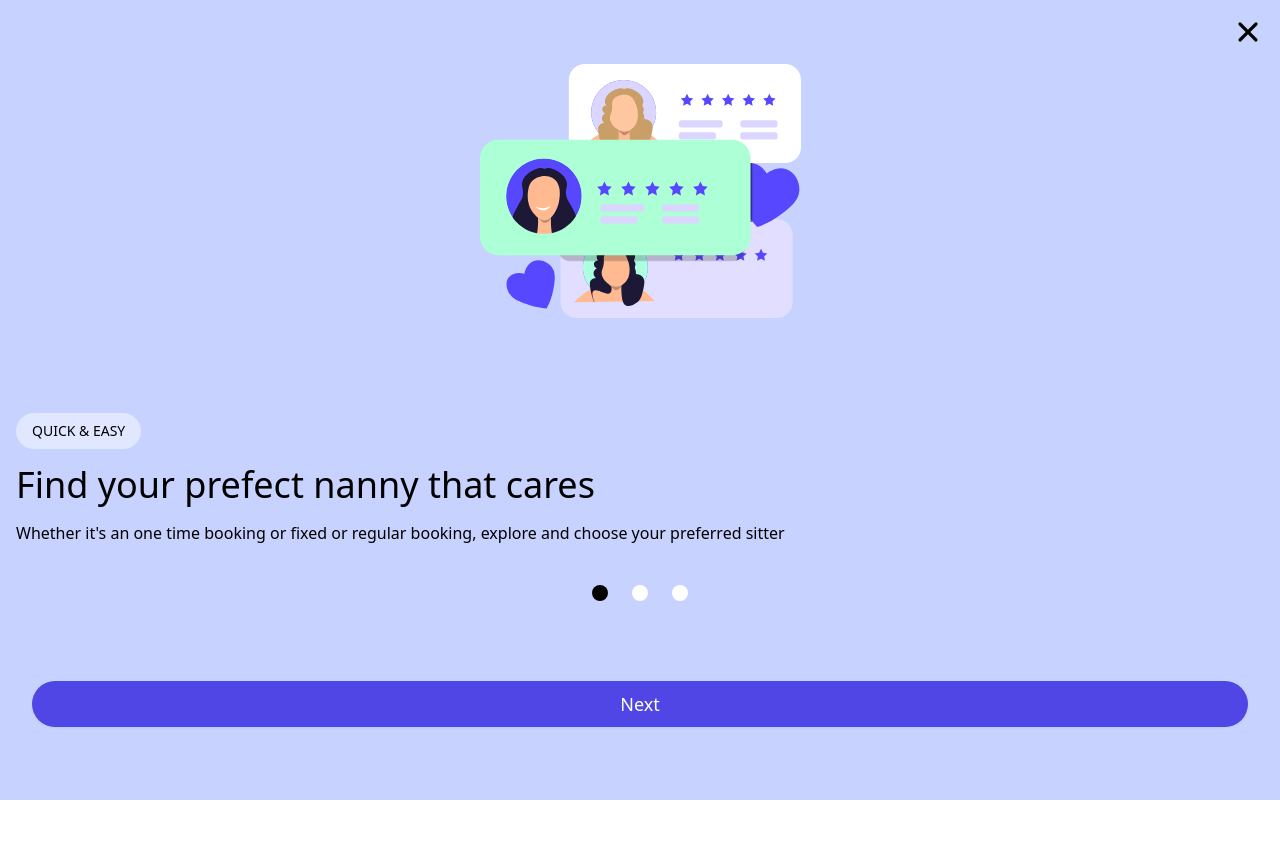
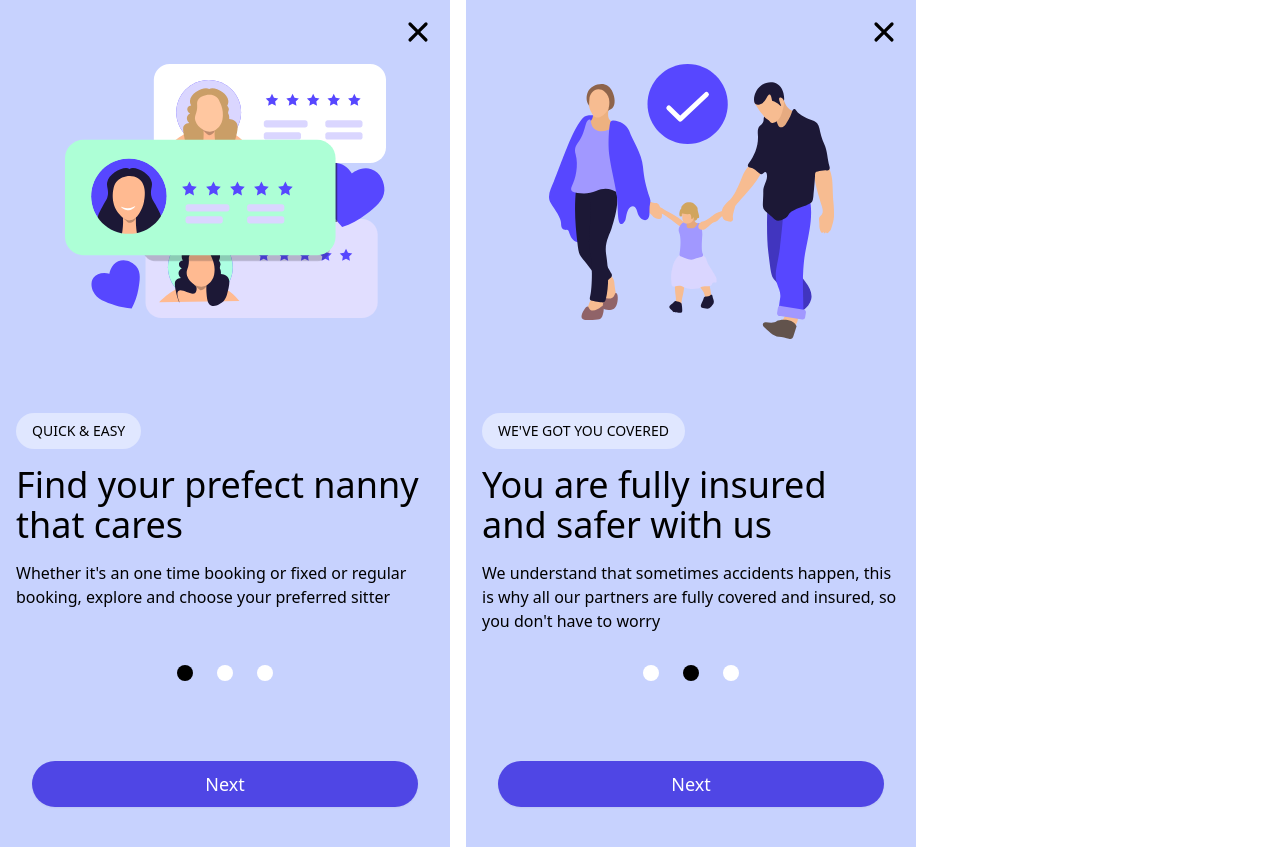
Before and after one commit to andres-codigo/nanny-nina, a Vue app: page /onboarding in a window 1280 px wide. Before the commit the page ends 800 px from the top, so only its background shows below. Built offline with nearby package versions, Linux system fonts and the light colour scheme.

Commit message:
[folder, vue, js, css] added review style for flex css properties when displaying multiple components/updated Image component prop/height added to paragraph component/onboarding carousel DOM moved into separate file and dynamic logic removed/vue router updated/input css updated

```diff
--- a/output.css
+++ b/output.css
@@ -665,11 +665,6 @@ select {
   float: right;
 }
 
-.mx-6 {
-  margin-left: 1.5rem;
-  margin-right: 1.5rem;
-}
-
 .mx-auto {
   margin-left: auto;
   margin-right: auto;
@@ -695,37 +690,9 @@ select {
   margin-right: 1rem;
 }
 
-.my-2 {
-  margin-top: 0.5rem;
-  margin-bottom: 0.5rem;
-}
-
-.my-10 {
-  margin-top: 2.5rem;
-  margin-bottom: 2.5rem;
-}
-
-.mx-2 {
-  margin-left: 0.5rem;
-  margin-right: 0.5rem;
-}
-
 .my-0 {
   margin-top: 0px;
   margin-bottom: 0px;
-}
-
-.mx-1 {
-  margin-left: 0.25rem;
-  margin-right: 0.25rem;
-}
-
-.mt-6 {
-  margin-top: 1.5rem;
-}
-
-.mb-4 {
-  margin-bottom: 1rem;
 }
 
 .mt-8 {
@@ -752,16 +719,12 @@ select {
   margin-top: 0.25rem;
 }
 
+.mt-6 {
+  margin-top: 1.5rem;
+}
+
 .mt-14 {
   margin-top: 3.5rem;
-}
-
-.mt-10 {
-  margin-top: 2.5rem;
-}
-
-.mb-20 {
-  margin-bottom: 5rem;
 }
 
 .ml-4 {
@@ -772,8 +735,8 @@ select {
   margin-right: 0.5rem;
 }
 
-.ml-3 {
-  margin-left: 0.75rem;
+.mb-4 {
+  margin-bottom: 1rem;
 }
 
 .block {
@@ -828,28 +791,16 @@ select {
   height: 1.25rem;
 }
 
-.h-3 {
-  height: 0.75rem;
-}
-
-.h-10 {
-  height: 2.5rem;
-}
-
 .h-4 {
   height: 1rem;
-}
-
-.min-h-325 {
-  min-height: 325px;
 }
 
 .min-h-full {
   min-height: 100%;
 }
 
-.w-full {
-  width: 100%;
+.min-h-325 {
+  min-height: 325px;
 }
 
 .w-6 {
@@ -872,44 +823,20 @@ select {
   width: 7rem;
 }
 
+.w-full {
+  width: 100%;
+}
+
 .w-5 {
   width: 1.25rem;
-}
-
-.w-3 {
-  width: 0.75rem;
-}
-
-.w-10 {
-  width: 2.5rem;
 }
 
 .w-4 {
   width: 1rem;
 }
 
-.max-w-7xl {
-  max-width: 80rem;
-}
-
-.max-w-3xl {
-  max-width: 48rem;
-}
-
-.max-w-2xl {
-  max-width: 42rem;
-}
-
-.max-w-5xl {
-  max-width: 64rem;
-}
-
-.max-w-4xl {
-  max-width: 56rem;
-}
-
-.max-w-6xl {
-  max-width: 72rem;
+.max-w-450-for-dev-not-prod {
+  max-width: 450px;
 }
 
 .grow {
@@ -930,16 +857,16 @@ select {
           appearance: none;
 }
 
-.grid-cols-2 {
-  grid-template-columns: repeat(2, minmax(0, 1fr));
-}
-
 .grid-cols-1 {
   grid-template-columns: repeat(1, minmax(0, 1fr));
 }
 
 .flex-col {
   flex-direction: column;
+}
+
+.flex-wrap {
+  flex-wrap: wrap;
 }
 
 .items-center {
@@ -954,28 +881,8 @@ select {
   justify-content: space-between;
 }
 
-.space-x-4 > :not([hidden]) ~ :not([hidden]) {
-  --tw-space-x-reverse: 0;
-  margin-right: calc(1rem * var(--tw-space-x-reverse));
-  margin-left: calc(1rem * calc(1 - var(--tw-space-x-reverse)));
-}
-
-.space-x-5 > :not([hidden]) ~ :not([hidden]) {
-  --tw-space-x-reverse: 0;
-  margin-right: calc(1.25rem * var(--tw-space-x-reverse));
-  margin-left: calc(1.25rem * calc(1 - var(--tw-space-x-reverse)));
-}
-
-.space-x-3 > :not([hidden]) ~ :not([hidden]) {
-  --tw-space-x-reverse: 0;
-  margin-right: calc(0.75rem * var(--tw-space-x-reverse));
-  margin-left: calc(0.75rem * calc(1 - var(--tw-space-x-reverse)));
-}
-
-.space-x-8 > :not([hidden]) ~ :not([hidden]) {
-  --tw-space-x-reverse: 0;
-  margin-right: calc(2rem * var(--tw-space-x-reverse));
-  margin-left: calc(2rem * calc(1 - var(--tw-space-x-reverse)));
+.gap-y-6 {
+  row-gap: 1.5rem;
 }
 
 .space-x-6 > :not([hidden]) ~ :not([hidden]) {
@@ -984,16 +891,12 @@ select {
   margin-left: calc(1.5rem * calc(1 - var(--tw-space-x-reverse)));
 }
 
-.rounded-full {
-  border-radius: 9999px;
-}
-
 .rounded-lg {
   border-radius: 0.5rem;
 }
 
-.rounded-md {
-  border-radius: 0.375rem;
+.rounded-full {
+  border-radius: 9999px;
 }
 
 .border {
@@ -1004,13 +907,13 @@ select {
   border-top-width: 1px;
 }
 
-.border-transparent {
-  border-color: transparent;
-}
-
 .border-gray-300 {
   --tw-border-opacity: 1;
   border-color: rgb(209 213 219 / var(--tw-border-opacity));
+}
+
+.border-transparent {
+  border-color: transparent;
 }
 
 .border-black {
@@ -1018,14 +921,14 @@ select {
   border-color: rgb(0 0 0 / var(--tw-border-opacity));
 }
 
+.bg-indigo-600 {
+  --tw-bg-opacity: 1;
+  background-color: rgb(79 70 229 / var(--tw-bg-opacity));
+}
+
 .bg-green-200 {
   --tw-bg-opacity: 1;
   background-color: rgb(187 247 208 / var(--tw-bg-opacity));
-}
-
-.bg-indigo-600 {
-  --tw-bg-opacity: 1;
-  background-color: rgb(79 70 229 / var(--tw-bg-opacity));
 }
 
 .bg-white {
@@ -1033,9 +936,19 @@ select {
   background-color: rgb(255 255 255 / var(--tw-bg-opacity));
 }
 
-.bg-green-100 {
+.bg-emerald-200 {
   --tw-bg-opacity: 1;
-  background-color: rgb(220 252 231 / var(--tw-bg-opacity));
+  background-color: rgb(167 243 208 / var(--tw-bg-opacity));
+}
+
+.bg-indigo-200 {
+  --tw-bg-opacity: 1;
+  background-color: rgb(199 210 254 / var(--tw-bg-opacity));
+}
+
+.bg-indigo-100 {
+  --tw-bg-opacity: 1;
+  background-color: rgb(224 231 255 / var(--tw-bg-opacity));
 }
 
 .bg-black {
@@ -1043,74 +956,19 @@ select {
   background-color: rgb(0 0 0 / var(--tw-bg-opacity));
 }
 
-.bg-emerald-200 {
-  --tw-bg-opacity: 1;
-  background-color: rgb(167 243 208 / var(--tw-bg-opacity));
-}
-
-.bg-red-200 {
-  --tw-bg-opacity: 1;
-  background-color: rgb(254 202 202 / var(--tw-bg-opacity));
-}
-
-.bg-red-100 {
-  --tw-bg-opacity: 1;
-  background-color: rgb(254 226 226 / var(--tw-bg-opacity));
-}
-
-.bg-red-600 {
-  --tw-bg-opacity: 1;
-  background-color: rgb(220 38 38 / var(--tw-bg-opacity));
-}
-
-.bg-indigo-100 {
-  --tw-bg-opacity: 1;
-  background-color: rgb(224 231 255 / var(--tw-bg-opacity));
-}
-
-.bg-indigo-200 {
-  --tw-bg-opacity: 1;
-  background-color: rgb(199 210 254 / var(--tw-bg-opacity));
-}
-
-.bg-indigo-50 {
-  --tw-bg-opacity: 1;
-  background-color: rgb(238 242 255 / var(--tw-bg-opacity));
-}
-
 .object-center {
   -o-object-position: center;
      object-position: center;
 }
 
-.py-2 {
-  padding-top: 0.5rem;
-  padding-bottom: 0.5rem;
-}
-
-.px-8 {
-  padding-left: 2rem;
-  padding-right: 2rem;
-}
-
-.py-8 {
-  padding-top: 2rem;
-  padding-bottom: 2rem;
+.px-6 {
+  padding-left: 1.5rem;
+  padding-right: 1.5rem;
 }
 
 .py-3 {
   padding-top: 0.75rem;
   padding-bottom: 0.75rem;
-}
-
-.px-4 {
-  padding-left: 1rem;
-  padding-right: 1rem;
-}
-
-.px-6 {
-  padding-left: 1.5rem;
-  padding-right: 1.5rem;
 }
 
 .py-12 {
@@ -1121,6 +979,16 @@ select {
 .px-3 {
   padding-left: 0.75rem;
   padding-right: 0.75rem;
+}
+
+.py-2 {
+  padding-top: 0.5rem;
+  padding-bottom: 0.5rem;
+}
+
+.px-4 {
+  padding-left: 1rem;
+  padding-right: 1rem;
 }
 
 .px-2 {
@@ -1141,24 +1009,6 @@ select {
 .px-5 {
   padding-left: 1.25rem;
   padding-right: 1.25rem;
-}
-
-.py-0\.5 {
-  padding-top: 0.125rem;
-  padding-bottom: 0.125rem;
-}
-
-.py-0 {
-  padding-top: 0px;
-  padding-bottom: 0px;
-}
-
-.pt-10 {
-  padding-top: 2.5rem;
-}
-
-.pb-20 {
-  padding-bottom: 5rem;
 }
 
 .pr-4 {
@@ -1189,6 +1039,10 @@ select {
   padding-top: 1.5rem;
 }
 
+.pt-10 {
+  padding-top: 2.5rem;
+}
+
 .pt-20 {
   padding-top: 5rem;
 }
@@ -1210,16 +1064,6 @@ select {
   line-height: 1.25rem;
 }
 
-.text-4xl {
-  font-size: 2.25rem;
-  line-height: 2.5rem;
-}
-
-.text-lg {
-  font-size: 1.125rem;
-  line-height: 1.75rem;
-}
-
 .text-3xl {
   font-size: 1.875rem;
   line-height: 2.25rem;
@@ -1230,9 +1074,18 @@ select {
   line-height: 2rem;
 }
 
-.text-base {
-  font-size: 1rem;
-  line-height: 1.5rem;
+.text-lg {
+  font-size: 1.125rem;
+  line-height: 1.75rem;
+}
+
+.text-4xl {
+  font-size: 2.25rem;
+  line-height: 2.5rem;
+}
+
+.font-normal {
+  font-weight: 400;
 }
 
 .font-medium {
@@ -1243,27 +1096,18 @@ select {
   font-weight: 300;
 }
 
-.font-normal {
-  font-weight: 400;
-}
-
 .uppercase {
   text-transform: uppercase;
 }
 
-.text-black {
+.text-indigo-600 {
   --tw-text-opacity: 1;
-  color: rgb(0 0 0 / var(--tw-text-opacity));
+  color: rgb(79 70 229 / var(--tw-text-opacity));
 }
 
 .text-white {
   --tw-text-opacity: 1;
   color: rgb(255 255 255 / var(--tw-text-opacity));
-}
-
-.text-indigo-600 {
-  --tw-text-opacity: 1;
-  color: rgb(79 70 229 / var(--tw-text-opacity));
 }
 
 .text-emerald-200 {
@@ -1286,9 +1130,9 @@ select {
   color: rgb(107 114 128 / var(--tw-text-opacity));
 }
 
-.text-green-800 {
+.text-black {
   --tw-text-opacity: 1;
-  color: rgb(22 101 52 / var(--tw-text-opacity));
+  color: rgb(0 0 0 / var(--tw-text-opacity));
 }
 
 .antialiased {
@@ -1399,23 +1243,42 @@ select {
   right: 0px;
 }
 
+/* Carousel */
+
+.active {
+  --tw-bg-opacity: 1;
+  background-color: rgb(0 0 0 / var(--tw-bg-opacity));
+}
+
+.fade {
+  -webkit-animation-name: fade;
+          animation-name: fade;
+  -webkit-animation-duration: 1.5s;
+          animation-duration: 1.5s;
+}
+
+@-webkit-keyframes fade {
+  from {
+    opacity: .4
+  }
+
+  to {
+    opacity: 1
+  }
+}
+
+@keyframes fade {
+  from {
+    opacity: .4
+  }
+
+  to {
+    opacity: 1
+  }
+}
+
 .hover\:border-transparent:hover {
   border-color: transparent;
-}
-
-.hover\:bg-indigo-700:hover {
-  --tw-bg-opacity: 1;
-  background-color: rgb(67 56 202 / var(--tw-bg-opacity));
-}
-
-.hover\:bg-gray-50:hover {
-  --tw-bg-opacity: 1;
-  background-color: rgb(249 250 251 / var(--tw-bg-opacity));
-}
-
-.hover\:bg-purple-600:hover {
-  --tw-bg-opacity: 1;
-  background-color: rgb(147 51 234 / var(--tw-bg-opacity));
 }
 
 .hover\:bg-indigo-500:hover {
@@ -1459,30 +1322,18 @@ select {
   --tw-ring-color: rgb(16 185 129 / var(--tw-ring-opacity));
 }
 
-.focus\:ring-red-500:focus {
-  --tw-ring-opacity: 1;
-  --tw-ring-color: rgb(239 68 68 / var(--tw-ring-opacity));
-}
-
 .focus\:ring-offset-2:focus {
   --tw-ring-offset-width: 2px;
 }
 
+.active\:bg-indigo-700:active {
+  --tw-bg-opacity: 1;
+  background-color: rgb(67 56 202 / var(--tw-bg-opacity));
+}
+
 @media (min-width: 640px) {
-  .sm\:px-6 {
-    padding-left: 1.5rem;
-    padding-right: 1.5rem;
-  }
-
-  .sm\:px-4 {
-    padding-left: 1rem;
-    padding-right: 1rem;
+  .sm\:gap-x-4 {
+    -moz-column-gap: 1rem;
+         column-gap: 1rem;
   }
 }
-
-@media (min-width: 1024px) {
-  .lg\:px-8 {
-    padding-left: 2rem;
-    padding-right: 2rem;
-  }
-}
--- a/src/components/carousel/Image.vue
+++ b/src/components/carousel/Image.vue
@@ -1,13 +1,13 @@
 <template>
-	<div class="onBoarding fade">
-		<img :src="svg">
+	<div class="fade">
+		<img :src="src">
 	</div>
 </template>
 
 <script>
 export default {
 	props: {
-		svg: String
+		src: String
 	}
 }
 </script>
--- a/src/components/carousel/Paragraph.vue
+++ b/src/components/carousel/Paragraph.vue
@@ -1,5 +1,5 @@
 <template>
-	<p class="font-light">{{ content }}</p>
+	<p class="font-light h-16">{{ content }}</p>
 </template>
 
 <script>
--- a/src/pages/onboarding/Onboarding.vue
+++ /dev/null
@@ -1,119 +0,0 @@
-<script setup>
-import Image from '../../components/carousel/Image.vue'
-import Badge from '../../components/carousel/Badge.vue'
-import Header from '../../components/carousel/Header.vue'
-import Paragraph from '../../components/carousel/Paragraph.vue'
-import NavigationDot from '../../components/carousel/NavigationDot.vue'
-import ButtonIndigo from '../../components/form/ButtonIndigo.vue'
-</script>
-
-<template>
-	<div class="bg-indigo-200 w-screen h-screen">
-		<header>
-			<div class="h-16 pt-4 px-4">
-				<router-link to="/home" class="float-right"><XIcon class="w-8 h-8" aria-hidden="true" /></router-link>
-			</div>
-		</header>
-		<main>
-			<div class="flex flex-col justify-center px-4 bg-indigo-200">
-				<div class="flex justify-center min-h-325">
-					<Image svg="../../assets/svg/onboarding/onboarding-1.svg" />
-					<Image svg="../../assets/svg/onboarding/onboarding-2.svg" />
-					<Image svg="../../assets/svg/onboarding/onboarding-3.svg" />
-				</div>
-
-				<div class="pt-6">
-					<Badge title="quick &amp; easy" backgroundColor="bg-indigo-100" textColor="text-black" />
-				</div>
-
-				<div class="pt-4">
-					<Header title="Find your prefect nanny that cares" />
-					<Paragraph content="Whether it's an one time booking or fixed or regular booking, explore and choose your preferred sitter" />
-				</div>
-
-				<div class="inline-flex justify-center space-x-6 slideshow-navigation pt-10">
-					<NavigationDot backgroundColor="bg-white" backgroundColorHover="hover:bg-black" @click="currentSlide(1)" />
-					<NavigationDot backgroundColor="bg-white" backgroundColorHover="hover:bg-black" @click="currentSlide(2)" />
-					<NavigationDot backgroundColor="bg-white" backgroundColorHover="hover:bg-black" @click="currentSlide(3)" />
-				</div>
-
-				<div class="pt-20 pb-10 px-4">
-					<router-link to="/onboarding/2">
-						<ButtonIndigo text="Next" />
-					</router-link>
-				</div>
-			</div>
-		</main>
-	</div>
-</template>
-
-<script>
-import { XIcon } from '@heroicons/vue/solid'
-
-export default {
-	data() {
-		return {
-			slideIndex: 0,
-		}
-	},
-	components: {
-		XIcon
-	},
-	methods: {
-		currentSlide(slideNumber) {
-			this.showSlides(slideNumber);
-		},
-		showSlides(slideNumber) {
-			this.slideIndex = slideNumber;
-			let i;
-			const slides = document.getElementsByClassName("onBoarding");
-			const dots = document.getElementsByClassName("dot");
-
-			if (slideNumber > slides.length) {
-				this.slideIndex = 1;
-			}
-
-			if (slideNumber < 1) {
-				this.slideIndex = slides.length;
-			}
-
-			for (i = 0; i < slides.length; i++) {
-				slides[i].style.display = "none";
-			}
-
-			for (i = 0; i < dots.length; i++) {
-				dots[i].className = dots[i].className.replace(" active", "");
-			}
-
-			slides[this.slideIndex-1].style.display = "block";
-			dots[this.slideIndex-1].className += " active";
-		},
-	},
-	mounted() {
-		this.slideIndex = 1;
-		this.showSlides(this.slideIndex);
-	}
-}
-</script>
-
-<style scoped>
-.active {
-  @apply bg-black;
-}
-
-.fade {
-  animation-name: fade;
-  animation-duration: 1.5s;
-}
-
-@-webkit-keyframes fade {
-  from {opacity: .4}
-  to {opacity: 1}
-}
-
-@keyframes fade {
-  from {opacity: .4}
-  to {opacity: 1}
-}
-
-</style>
--- /dev/null
+++ b/src/pages/onboarding/OnboardingContainer.vue
@@ -0,0 +1,11 @@
+<script setup>
+import OnboardingSlideOne from './slides/OnboardingSlideOne.vue'
+import OnboardingSlideTwo from './slides/OnboardingSlideTwo.vue'
+</script>
+
+<template>
+	<div class="flex flex-wrap gap-y-6 sm:gap-x-4 w-screen h-screen">
+		<OnboardingSlideOne class="max-w-450-for-dev-not-prod" />
+		<OnboardingSlideTwo class="max-w-450-for-dev-not-prod" />
+	</div>
+</template>
--- a/src/pages/onboarding/OnboardingTwo.vue
+++ b/src/pages/onboarding/slides/OnboardingSlideOne.vue
@@ -1,14 +1,14 @@
 <script setup>
-import Image from '../../components/carousel/Image.vue'
-import Badge from '../../components/carousel/Badge.vue'
-import Header from '../../components/carousel/Header.vue'
-import Paragraph from '../../components/carousel/Paragraph.vue'
-import NavigationDot from '../../components/carousel/NavigationDot.vue'
-import ButtonIndigo from '../../components/form/ButtonIndigo.vue'
+import Image from '../../../components/carousel/Image.vue'
+import Badge from '../../../components/carousel/Badge.vue'
+import Header from '../../../components/carousel/Header.vue'
+import Paragraph from '../../../components/carousel/Paragraph.vue'
+import NavigationDot from '../../../components/carousel/NavigationDot.vue'
+import ButtonIndigo from '../../../components/form/ButtonIndigo.vue'
 </script>
 
 <template>
-	<div class="bg-indigo-200 w-screen h-screen">
+	<div class="bg-indigo-200">
 		<header>
 			<div class="h-16 pt-4 px-4">
 				<router-link to="/home" class="float-right"><XIcon class="w-8 h-8" aria-hidden="true" /></router-link>
@@ -17,21 +17,21 @@ import ButtonIndigo from '../../components/form/ButtonIndigo.vue'
 		<main>
 			<div class="flex flex-col justify-center px-4 bg-indigo-200">
 				<div class="flex justify-center min-h-325">
-					<Image svg="../../assets/svg/onboarding/onboarding-2.svg" />
+					<Image src="../../assets/svg/onboarding/onboarding-1.svg" />
 				</div>
 
 				<div class="pt-6">
-					<Badge title="we've got you covered" backgroundColor="bg-indigo-100" textColor="text-black" />
+					<Badge title="quick &amp; easy" backgroundColor="bg-indigo-100" textColor="text-black" />
 				</div>
 
 				<div class="pt-4">
-					<Header title="You are fully insured and safer with us" />
-					<Paragraph content="We understand that sometimes accidents happen, this is why all our partners are fully covered and insured, so you don't have to worry" />
+					<Header title="Find your prefect nanny that cares" />
+					<Paragraph content="Whether it's an one time booking or fixed or regular booking, explore and choose your preferred sitter" />
 				</div>
 
 				<div class="inline-flex justify-center space-x-6 slideshow-navigation pt-10">
+					<NavigationDot backgroundColor="bg-black" backgroundColorHover="hover:bg-black" />
 					<NavigationDot backgroundColor="bg-white" backgroundColorHover="hover:bg-black" />
-					<NavigationDot backgroundColor="bg-black" backgroundColorHover="hover:bg-black" />
 					<NavigationDot backgroundColor="bg-white" backgroundColorHover="hover:bg-black" />
 				</div>
 
--- /dev/null
+++ b/src/pages/onboarding/slides/OnboardingSlideTwo.vue
@@ -0,0 +1,54 @@
+<script setup>
+import Image from '../../../components/carousel/Image.vue'
+import Badge from '../../../components/carousel/Badge.vue'
+import Header from '../../../components/carousel/Header.vue'
+import Paragraph from '../../../components/carousel/Paragraph.vue'
+import NavigationDot from '../../../components/carousel/NavigationDot.vue'
+import ButtonIndigo from '../../../components/form/ButtonIndigo.vue'
+</script>
+
+<template>
+	<div class="bg-indigo-200">
+		<header>
+			<div class="h-16 pt-4 px-4">
+				<router-link to="/home" class="float-right"><XIcon class="w-8 h-8" aria-hidden="true" /></router-link>
+			</div>
+		</header>
+		<main>
+			<div class="flex flex-col justify-center px-4 bg-indigo-200">
+				<div class="flex justify-center min-h-325">
+					<Image src="../../assets/svg/onboarding/onboarding-2.svg" />
+				</div>
+
+				<div class="pt-6">
+					<Badge title="we've got you covered" backgroundColor="bg-indigo-100" textColor="text-black" />
+				</div>
+
+				<div class="pt-4">
+					<Header title="You are fully insured and safer with us" />
+					<Paragraph content="We understand that sometimes accidents happen, this is why all our partners are fully covered and insured, so you don't have to worry" />
+				</div>
+
+				<div class="inline-flex justify-center space-x-6 slideshow-navigation pt-10">
+					<NavigationDot backgroundColor="bg-white" backgroundColorHover="hover:bg-black" />
+					<NavigationDot backgroundColor="bg-black" backgroundColorHover="hover:bg-black" />
+					<NavigationDot backgroundColor="bg-white" backgroundColorHover="hover:bg-black" />
+				</div>
+
+				<div class="pt-20 pb-10 px-4">
+					<ButtonIndigo text="Next" />
+				</div>
+			</div>
+		</main>
+	</div>
+</template>
+
+<script>
+import { XIcon } from '@heroicons/vue/solid'
+
+export default {
+	components: {
+		XIcon
+	}
+}
+</script>
--- a/src/router/index.js
+++ b/src/router/index.js
@@ -2,8 +2,7 @@ import { createRouter, createWebHistory } from 'vue-router'
 
 import Launch from '../pages/Launch.vue'
 import Home from '../pages/Home.vue'
-import Onboarding from '../pages/onboarding/Onboarding.vue'
-import OnboardingTwo from '../pages/onboarding/OnboardingTwo.vue'
+import OnboardingContainer from '../pages/onboarding/OnboardingContainer.vue'
 import SignUp from '../pages/SignUp.vue'
 import AccountVerification from '../pages/AccountVerification.vue'
 
@@ -30,13 +29,7 @@ const routes = [
 	{
 		path: '/onboarding',
 		name: 'Onboarding',
-		component: Onboarding,
-		meta: { transition: 'slide-right-to-left' }
-	},
-	{
-		path: '/onboarding/2',
-		name: 'OnboardingTwo',
-		component: OnboardingTwo,
+		component: OnboardingContainer,
 		meta: { transition: 'slide-right-to-left' }
 	},
 	{
--- a/src/styles/input.css
+++ b/src/styles/input.css
@@ -64,3 +64,23 @@
 .slide-left-to-right-leave-from {
 	@apply absolute right-0;
 }
+
+/* Carousel */
+.active {
+	@apply bg-black;
+}
+
+.fade {
+	animation-name: fade;
+	animation-duration: 1.5s;
+}
+
+@-webkit-keyframes fade {
+	from {opacity: .4}
+	to {opacity: 1}
+}
+
+@keyframes fade {
+	from {opacity: .4}
+	to {opacity: 1}
+}
--- a/tailwind.config.js
+++ b/tailwind.config.js
@@ -11,6 +11,9 @@ module.exports = {
 			},
 			minHeight: {
 				'325': '325px',
+			},
+			maxWidth: {
+				'450-for-dev-not-prod': '450px'
 			}
 		},
 	},
```
